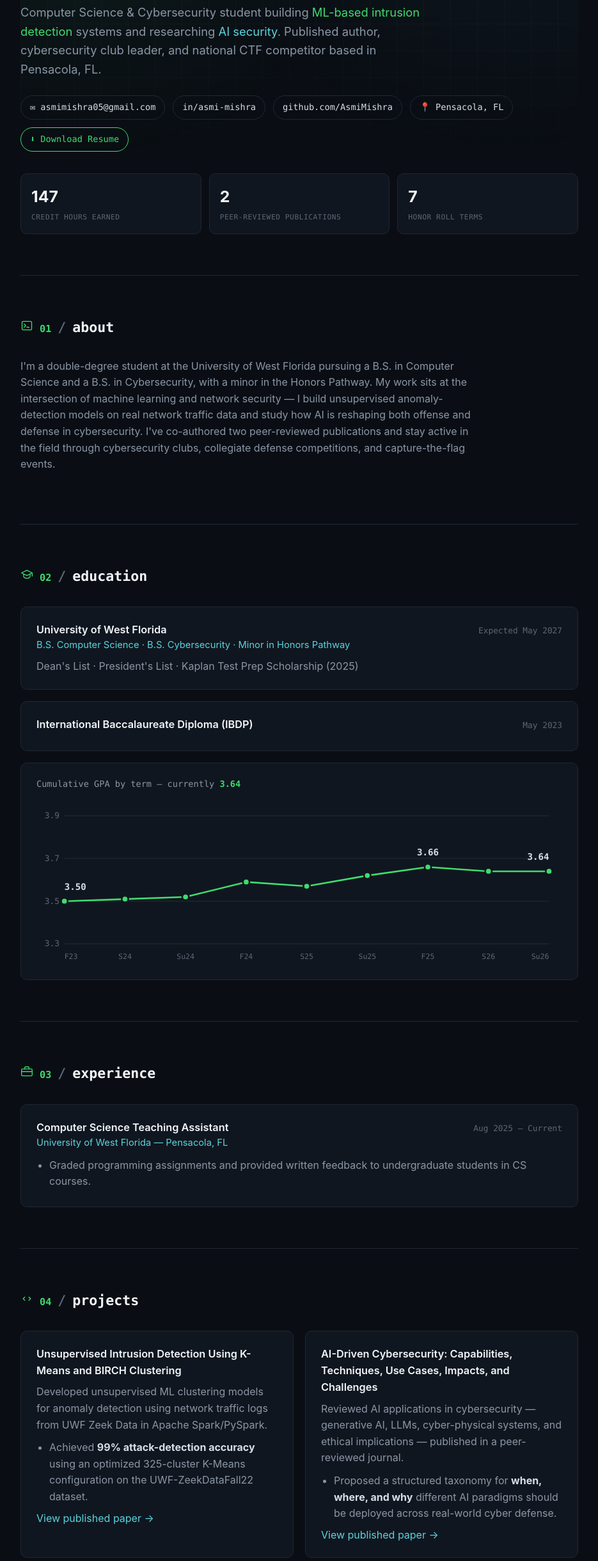
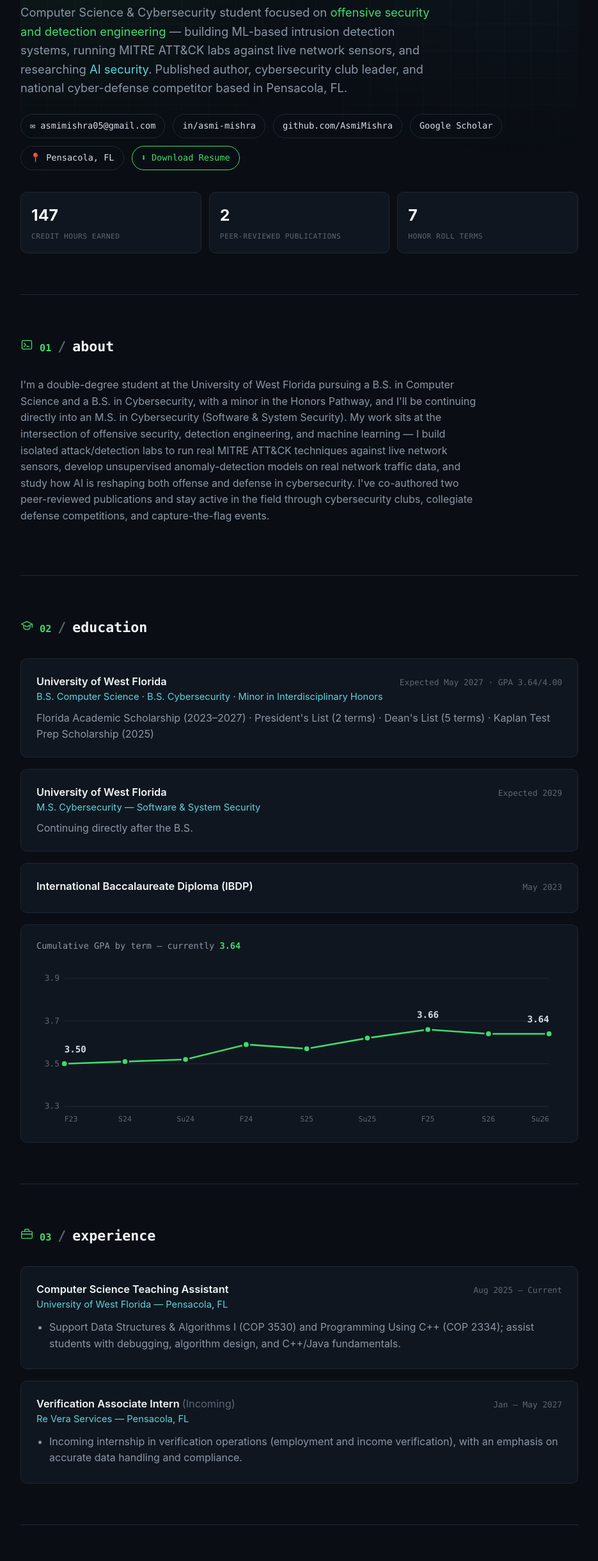
Before and after one commit to AsmiMishra/AsmiMishra.github.io, a plain HTML site: page index.html in a window 1280 px wide. Shown: the part 300-2740 px from the top of the page at 64% size, without its empty margins (172-1107 px from the left). Drawn offline with Linux system fonts and the light colour scheme.

Commit message:
Sync website to latest resume: offensive security framing, GPA, M.S. plans, new internship, expanded security skills, updated competitions

```diff
--- a/index.html
+++ b/index.html
@@ -398,15 +398,18 @@
     <div class="prompt"><span class="sym">asmi@uwf</span>:<span class="cmd">~</span>$ whoami<span class="cursor"></span></div>
     <h1 class="name">Asmi Mishra</h1>
     <p class="tagline">
-      Computer Science &amp; Cybersecurity student building
-      <span class="hl">ML-based intrusion detection</span> systems and researching
+      Computer Science &amp; Cybersecurity student focused on
+      <span class="hl">offensive security and detection engineering</span> —
+      building ML-based intrusion detection systems, running MITRE ATT&amp;CK
+      labs against live network sensors, and researching
       <span class="hl2">AI security</span>. Published author, cybersecurity club
-      leader, and national CTF competitor based in Pensacola, FL.
+      leader, and national cyber-defense competitor based in Pensacola, FL.
     </p>
     <div class="links-row">
       <a class="pill" href="mailto:asmimishra05@gmail.com">✉ asmimishra05@gmail.com</a>
       <a class="pill" href="https://www.linkedin.com/in/asmi-mishra-b178762aa/" target="_blank" rel="noopener">in/asmi-mishra</a>
       <a class="pill" href="https://github.com/AsmiMishra" target="_blank" rel="noopener">github.com/AsmiMishra</a>
+      <a class="pill" href="https://scholar.google.com/citations?user=Bo3Tfw8AAAAJ" target="_blank" rel="noopener">Google Scholar</a>
       <span class="pill" style="cursor:default;">📍 Pensacola, FL</span>
       <a class="pill" style="border-color: var(--green); color: var(--green);" href="Asmi_Mishra_Resume.pdf" target="_blank" rel="noopener">⬇ Download Resume</a>
     </div>
@@ -433,12 +436,16 @@
     <p class="lead">
       I'm a double-degree student at the University of West Florida pursuing a
       B.S. in Computer Science and a B.S. in Cybersecurity, with a minor in the
-      Honors Pathway. My work sits at the intersection of machine learning and
-      network security — I build unsupervised anomaly-detection models on
-      real network traffic data and study how AI is reshaping both offense
-      and defense in cybersecurity. I've co-authored two peer-reviewed
-      publications and stay active in the field through cybersecurity clubs,
-      collegiate defense competitions, and capture-the-flag events.
+      Honors Pathway, and I'll be continuing directly into an M.S. in
+      Cybersecurity (Software &amp; System Security). My work sits at the
+      intersection of offensive security, detection engineering, and machine
+      learning — I build isolated attack/detection labs to run real MITRE
+      ATT&amp;CK techniques against live network sensors, develop unsupervised
+      anomaly-detection models on real network traffic data, and study how AI
+      is reshaping both offense and defense in cybersecurity. I've co-authored
+      two peer-reviewed publications and stay active in the field through
+      cybersecurity clubs, collegiate defense competitions, and capture-the-flag
+      events.
     </p>
   </section>
 
@@ -450,11 +457,21 @@
       <div class="card-head">
         <div>
           <div class="card-title">University of West Florida</div>
-          <div class="card-sub">B.S. Computer Science · B.S. Cybersecurity · Minor in Honors Pathway</div>
+          <div class="card-sub">B.S. Computer Science · B.S. Cybersecurity · Minor in Interdisciplinary Honors</div>
         </div>
-        <div class="card-date">Expected May 2027</div>
+        <div class="card-date">Expected May 2027 · GPA 3.64/4.00</div>
       </div>
-      <p>Dean's List · President's List · Kaplan Test Prep Scholarship (2025)</p>
+      <p>Florida Academic Scholarship (2023–2027) · President's List (2 terms) · Dean's List (5 terms) · Kaplan Test Prep Scholarship (2025)</p>
+    </div>
+    <div class="card">
+      <div class="card-head">
+        <div>
+          <div class="card-title">University of West Florida</div>
+          <div class="card-sub">M.S. Cybersecurity — Software &amp; System Security</div>
+        </div>
+        <div class="card-date">Expected 2029</div>
+      </div>
+      <p>Continuing directly after the B.S.</p>
     </div>
     <div class="card">
       <div class="card-head">
@@ -522,7 +539,19 @@
         <div class="card-date">Aug 2025 – Current</div>
       </div>
       <ul>
-        <li>Graded programming assignments and provided written feedback to undergraduate students in CS courses.</li>
+        <li>Support Data Structures &amp; Algorithms I (COP 3530) and Programming Using C++ (COP 2334); assist students with debugging, algorithm design, and C++/Java fundamentals.</li>
+      </ul>
+    </div>
+    <div class="card">
+      <div class="card-head">
+        <div>
+          <div class="card-title">Verification Associate Intern <span style="color: var(--text-faint); font-weight: 400;">(Incoming)</span></div>
+          <div class="card-sub">Re Vera Services — Pensacola, FL</div>
+        </div>
+        <div class="card-date">Jan – May 2027</div>
+      </div>
+      <ul>
+        <li>Incoming internship in verification operations (employment and income verification), with an emphasis on accurate data handling and compliance.</li>
       </ul>
     </div>
   </section>
@@ -592,9 +621,15 @@
       <div class="skill-group">
         <h3>Tools &amp; Platforms</h3>
         <div class="tag-list">
+          <span class="tag">Nmap</span>
+          <span class="tag">Burp Suite</span>
           <span class="tag">Wireshark</span>
-          <span class="tag">Zeek Logs</span>
+          <span class="tag">Zeek</span>
+          <span class="tag">netcat</span>
+          <span class="tag">Kali Linux</span>
+          <span class="tag">VirtualBox</span>
           <span class="tag">scikit-learn</span>
+          <span class="tag">Apache Spark</span>
           <span class="tag">Git</span>
           <span class="tag">Linux</span>
           <span class="tag">VS Code</span>
@@ -603,10 +638,15 @@
       <div class="skill-group">
         <h3>Concepts</h3>
         <div class="tag-list">
+          <span class="tag">MITRE ATT&amp;CK</span>
+          <span class="tag">NIST CSF</span>
+          <span class="tag">Penetration Testing Methodology</span>
+          <span class="tag">OSINT &amp; Reconnaissance</span>
+          <span class="tag">Enumeration</span>
+          <span class="tag">Vulnerability Assessment</span>
+          <span class="tag">Threat Modeling</span>
           <span class="tag">Machine Learning</span>
-          <span class="tag">Unsupervised Learning</span>
           <span class="tag">Anomaly Detection</span>
-          <span class="tag">Operating Systems</span>
           <span class="tag">Network Traffic Analysis</span>
         </div>
       </div>
@@ -630,8 +670,9 @@
       <div class="card-head">
         <div>
           <div class="card-title">Vice President</div>
-          <div class="card-sub">UWF ISA</div>
+          <div class="card-sub">UWF ISA (Indian Student Association)</div>
         </div>
+        <div class="card-date">2024–2025</div>
       </div>
       <p>Led event planning, communications, and social media; organized cultural and networking events.</p>
     </div>
@@ -651,7 +692,7 @@
     <div class="comp-grid">
       <div class="comp-badge">
         <span class="icon"><svg viewBox="0 0 24 24" fill="none" stroke="currentColor" stroke-width="1.6" stroke-linecap="round" stroke-linejoin="round"><path d="M4 21V4"/><path d="M4 4h14l-3 4 3 4H4"/></svg></span>
-        <div class="comp-badge-text">Collegiate Cyber Defense Competition (CCDC)</div>
+        <div class="comp-badge-text">Collegiate Cyber Defense Competition (CCDC)<span class="yr">Spring 2025, Spring 2026</span></div>
       </div>
       <div class="comp-badge">
         <span class="icon"><svg viewBox="0 0 24 24" fill="none" stroke="currentColor" stroke-width="1.6" stroke-linecap="round" stroke-linejoin="round"><path d="M4 21V4"/><path d="M4 4h14l-3 4 3 4H4"/></svg></span>
@@ -660,6 +701,10 @@
       <div class="comp-badge">
         <span class="icon"><svg viewBox="0 0 24 24" fill="none" stroke="currentColor" stroke-width="1.6" stroke-linecap="round" stroke-linejoin="round"><path d="M4 21V4"/><path d="M4 4h14l-3 4 3 4H4"/></svg></span>
         <div class="comp-badge-text">NCL Capture The Flag<span class="yr">Fall 2024</span></div>
+      </div>
+      <div class="comp-badge">
+        <span class="icon"><svg viewBox="0 0 24 24" fill="none" stroke="currentColor" stroke-width="1.6" stroke-linecap="round" stroke-linejoin="round"><path d="M4 21V4"/><path d="M4 4h14l-3 4 3 4H4"/></svg></span>
+        <div class="comp-badge-text">NCL Capture The Flag<span class="yr">Fall 2026</span></div>
       </div>
       <div class="comp-badge">
         <span class="icon"><svg viewBox="0 0 24 24" fill="none" stroke="currentColor" stroke-width="1.6" stroke-linecap="round" stroke-linejoin="round"><path d="M4 21V4"/><path d="M4 4h14l-3 4 3 4H4"/></svg></span>
```
Also changed, not shown: 1 other file.
